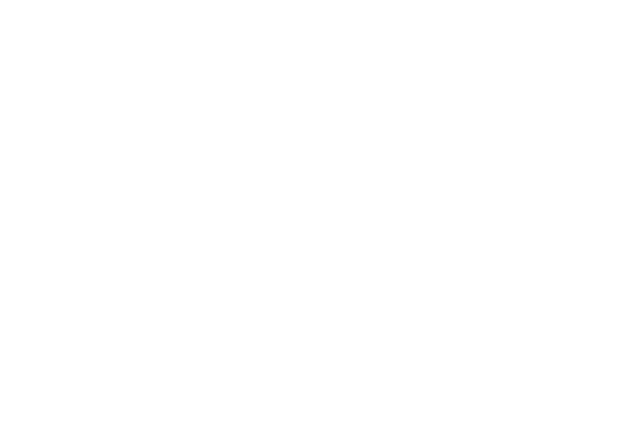
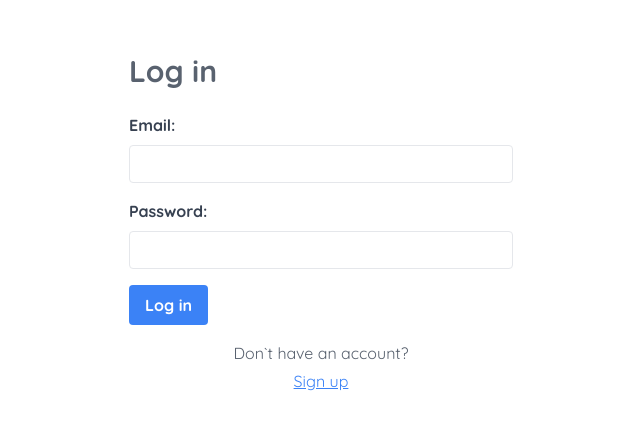
Before and after one commit to nazarMykhailenko/travel-app, a React (Vite) app in the folder client/: page /log-in in a window 1280 px wide. Before the commit this address had no page. Shown: the part 177-606 px from the top of the page, without its empty margins (319-959 px from the left). Built offline with nearby package versions, Linux system fonts and the light colour scheme.

Commit message:
added log in logic

```diff
--- a/client/src/App.tsx
+++ b/client/src/App.tsx
@@ -1,9 +1,10 @@
 import React from 'react'
 import { MainLayout } from './layout/MainLayout'
-import { Routes, Route, useLocation } from 'react-router-dom'
+import { Routes, Route } from 'react-router-dom'
 import { HomePage } from './pages/HomePage'
 import { RegistrationPage } from './pages/RegistrationPage'
 import { BrowsePage } from './pages/BrowsePage'
+import { LogInPage } from './pages/LogInPage'
 import { SavedPlace } from './pages/SavedPlace'
 import './App.scss'
 
@@ -17,6 +18,7 @@
 						<Route path='/saved-place' element={<SavedPlace />} />
 					</Route>
 					<Route path='/sign-up' element={<RegistrationPage />} />
+					<Route path='/log-in' element={<LogInPage />} />
 				</Route>
 			</Routes>
 		</div>
--- a/client/src/components/layout/Header.tsx
+++ b/client/src/components/layout/Header.tsx
@@ -12,6 +12,10 @@
 
 	const showRegistrationPage = (): void => {
 		navigate(`/sign-up`)
+	}
+
+	const showLogInPage = (): void => {
+		navigate(`/log-in`)
 	}
 
 	return (
@@ -35,7 +39,9 @@
 					</div>
 				) : (
 					<>
-						<Button transparent>Log in</Button>
+						<Button onClick={showLogInPage} transparent>
+							Log in
+						</Button>
 						<Button onClick={showRegistrationPage}>Sign up</Button>
 					</>
 				)}
--- a/client/src/pages/LoginPage.tsx
+++ b/client/src/pages/LoginPage.tsx
@@ -1,5 +1,94 @@
 import React from 'react'
+import { useForm, SubmitHandler } from 'react-hook-form'
+import { useNavigate } from 'react-router-dom'
+import { useAppDispatch } from '../redux/store'
+import { logInUser } from '../redux/user/slice'
 
-export const LoginPage: React.FC = () => {
-	return <div>LoginPage</div>
+interface ILogInFormInput {
+	email: string
+	password: string
 }
+
+export const LogInPage: React.FC = () => {
+	const dispatch = useAppDispatch()
+	const navigate = useNavigate()
+	const {
+		register,
+		handleSubmit,
+		formState: { errors },
+	} = useForm<ILogInFormInput>({ mode: 'onChange' })
+
+	const onSubmit: SubmitHandler<ILogInFormInput> = (data) => {
+		dispatch(logInUser(data))
+		navigate(`/`)
+	}
+
+	return (
+		<div className='flex items-center justify-center h-screen'>
+			<form className='w-full max-w-sm' onSubmit={handleSubmit(onSubmit)}>
+				<h1 className='text-3xl font-bold mb-6'>Log in</h1>
+				<div className='mb-4'>
+					<label className='block text-gray-700 font-bold mb-2' htmlFor='email'>
+						Email:
+					</label>
+					<input
+						className={`appearance-none border rounded w-full py-2 px-3 text-gray-700 leading-tight focus:outline-none focus:shadow-outline ${
+							errors.email ? 'border-red-500' : ''
+						}`}
+						type='email'
+						{...register('email', {
+							required: 'Email is require field!',
+						})}
+					/>
+					{errors.email && (
+						<span className='text-red-500'>{errors.email.message}</span>
+					)}
+				</div>
+
+				<div className='mb-4'>
+					<label
+						className='block text-gray-700 font-bold mb-2'
+						htmlFor='password'
+					>
+						Password:
+					</label>
+					<input
+						className={`appearance-none border rounded w-full py-2 px-3 text-gray-700 leading-tight focus:outline-none focus:shadow-outline ${
+							errors.password ? 'border-red-500' : ''
+						}`}
+						type='password'
+						{...register('password', {
+							required: 'Password is required filed',
+							minLength: {
+								value: 5,
+								message: 'Password must be longer than 5 characters',
+							},
+						})}
+					/>
+					{errors.password && (
+						<span className='text-red-500'>{errors.password.message}</span>
+					)}
+				</div>
+
+				<div className='flex items-center justify-between'>
+					<button
+						className='bg-blue-500 hover:bg-blue-700 text-white font-bold py-2 px-4 rounded focus:outline-none focus:shadow-outline'
+						type='submit'
+					>
+						Log in
+					</button>
+				</div>
+
+				<div className='mt-4 text-center'>
+					<p className='mb-1'>Don`t have an account?</p>
+					<button
+						className='text-blue-500 underline focus:outline-none'
+						onClick={() => navigate('/sign-up')}
+					>
+						Sign up
+					</button>
+				</div>
+			</form>
+		</div>
+	)
+}
--- a/client/src/pages/RegistrationPage.tsx
+++ b/client/src/pages/RegistrationPage.tsx
@@ -64,7 +64,7 @@
 						}`}
 						type='email'
 						{...register('email', {
-							required: 'Name is require field!',
+							required: 'Email is require field!',
 						})}
 					/>
 					{errors.email && (
@@ -102,7 +102,17 @@
 						className='bg-blue-500 hover:bg-blue-700 text-white font-bold py-2 px-4 rounded focus:outline-none focus:shadow-outline'
 						type='submit'
 					>
-						Register
+						Sign up
+					</button>
+				</div>
+
+				<div className='mt-4 text-center'>
+					<p className='mb-1'>Already have an account?</p>
+					<button
+						className='text-blue-500 underline focus:outline-none'
+						onClick={() => navigate('/log-in')}
+					>
+						Log in
 					</button>
 				</div>
 			</form>
--- a/client/src/redux/user/slice.ts
+++ b/client/src/redux/user/slice.ts
@@ -1,7 +1,7 @@
 import { createSlice, createAsyncThunk } from '@reduxjs/toolkit'
 import axios, { AxiosHeaders } from 'axios'
 import type { PayloadAction } from '@reduxjs/toolkit'
-import { IUser, IUserState, UserLoadingStatus } from './types'
+import { IUser, IUserState, UserLoadingStatus, ILogInDetails } from './types'
 
 export const registerUser = createAsyncThunk(
 	'user/registerUser',
@@ -21,6 +21,24 @@
 	}
 )
 
+export const logInUser = createAsyncThunk(
+	'user/logInUser',
+	async (userInfo: ILogInDetails) => {
+		try {
+			const body = JSON.stringify(userInfo)
+			const headers = new AxiosHeaders({ 'Content-Type': 'application/json' })
+			const response = await axios.post<IUser>(
+				'http://localhost:4444/auth/login',
+				body,
+				{ headers }
+			)
+			return response.data
+		} catch (err) {
+			throw new Error(`Failed to log in: ${err}`)
+		}
+	}
+)
+
 const initialState: IUserState = {
 	status: UserLoadingStatus.LOADING,
 	user: null,
@@ -35,6 +53,7 @@
 		},
 	},
 	extraReducers: (builder) => {
+		// register
 		builder.addCase(registerUser.pending, (state, action) => {
 			state.status = UserLoadingStatus.LOADING
 			state.user = null
@@ -50,6 +69,23 @@
 			state.status = UserLoadingStatus.ERROR
 			state.user = null
 		})
+
+		// login
+		builder.addCase(logInUser.pending, (state, action) => {
+			state.status = UserLoadingStatus.LOADING
+			state.user = null
+		})
+		builder.addCase(
+			logInUser.fulfilled,
+			(state, action: PayloadAction<IUser>) => {
+				state.status = UserLoadingStatus.SUCCESS
+				state.user = action.payload
+			}
+		)
+		builder.addCase(logInUser.rejected, (state, action) => {
+			state.status = UserLoadingStatus.ERROR
+			state.user = null
+		})
 	},
 })
 
--- a/client/src/redux/user/types.ts
+++ b/client/src/redux/user/types.ts
@@ -2,6 +2,11 @@
 	LOADING = 'loading',
 	SUCCESS = 'success',
 	ERROR = 'error',
+}
+
+export interface ILogInDetails {
+	email: string
+	password: string
 }
 
 export interface IUser {
```
Also changed, not shown: 2 other files (tests, documents, lock files or other folders).
